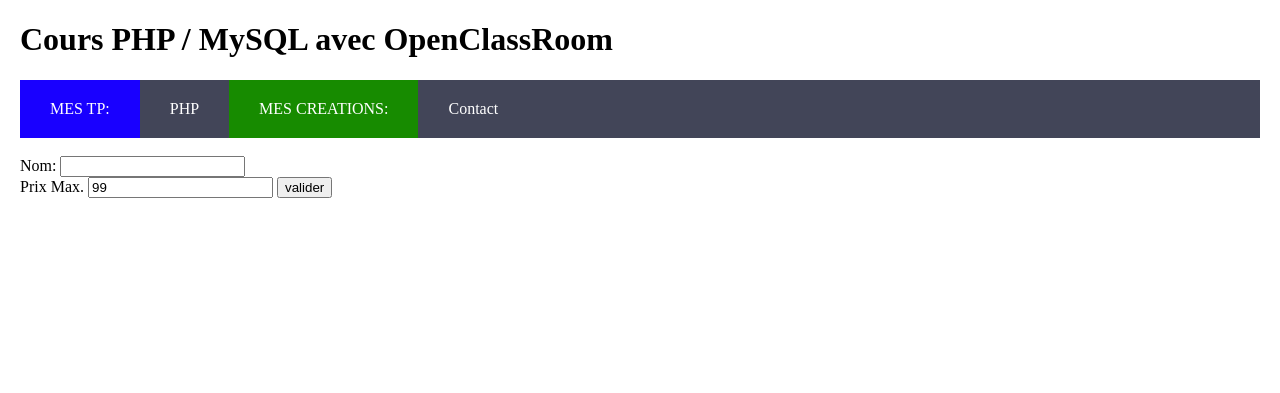
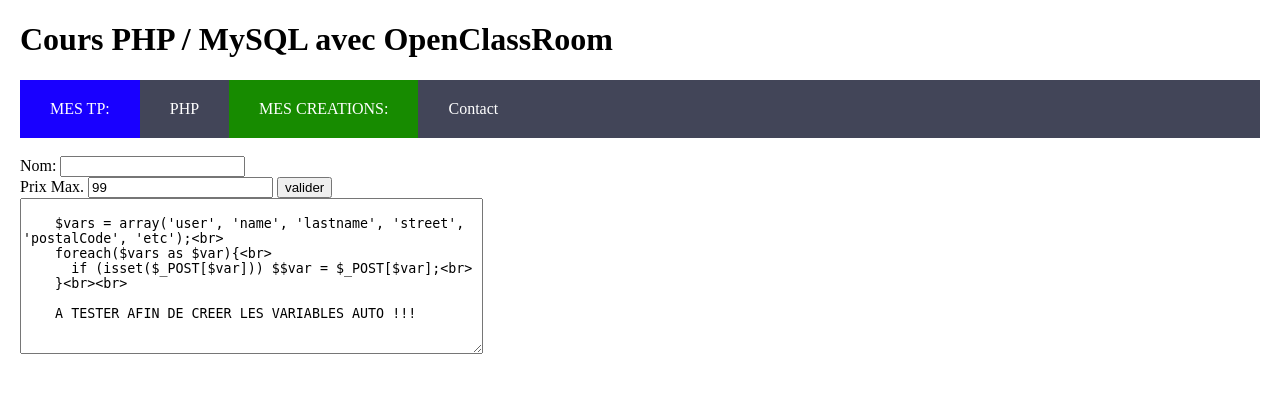
Before and after one commit to ThierryLegrosORT/PHP-MySQL, a PHP site: page /prep_req.php in a window 1280 px wide. Shown: the top 393 px of the page. Run offline with PHP 8.4, Linux system fonts and the light colour scheme.

Commit message:
renseignement d'une methode de predeclaration de variables

```diff
--- a/prep_req.php
+++ b/prep_req.php
@@ -19,6 +19,14 @@
     <input type="number" name="prix_max" value="99">
     <input type="submit" value="valider">
 </form>
+<textarea cols="55" rows="10">
 
+    $vars = array('user', 'name', 'lastname', 'street', 'postalCode', 'etc');<br>
+    foreach($vars as $var){<br>
+      if (isset($_POST[$var])) $$var = $_POST[$var];<br>
+    }<br><br>
+
+    A TESTER AFIN DE CREER LES VARIABLES AUTO !!!
+</textarea>
 </body>
 </html>
```
